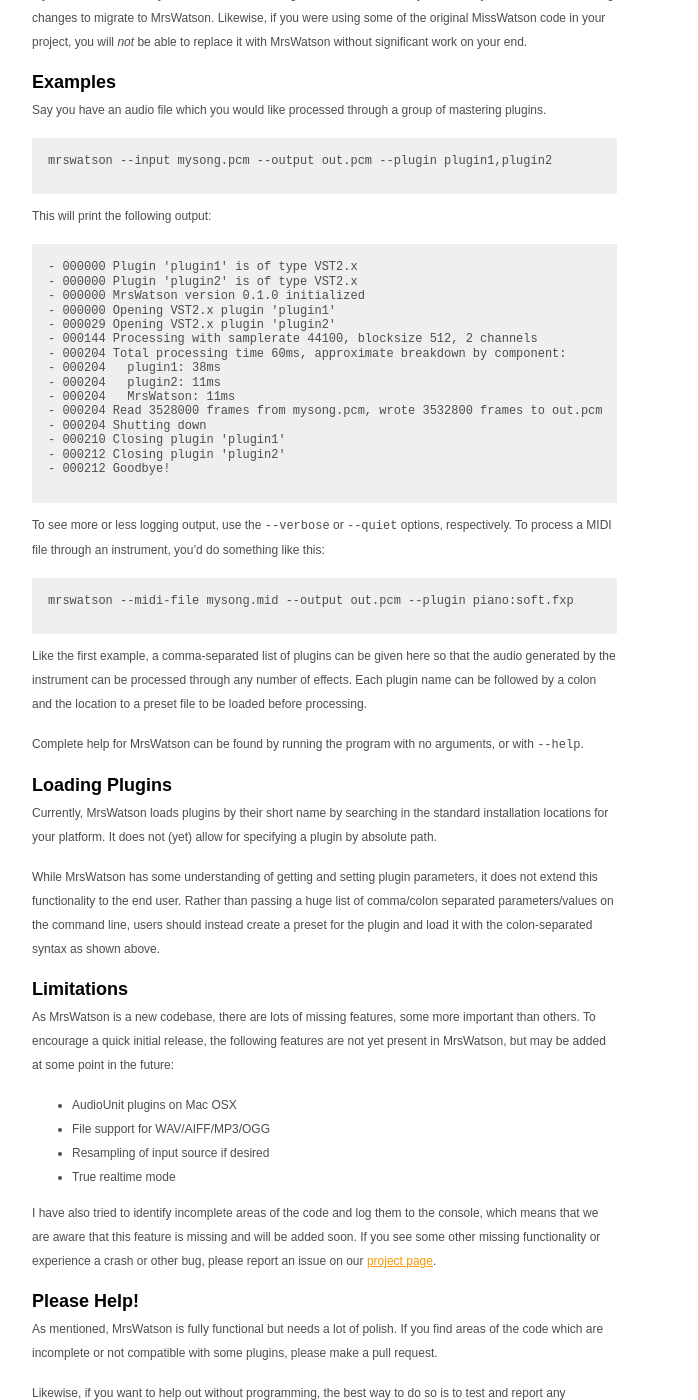
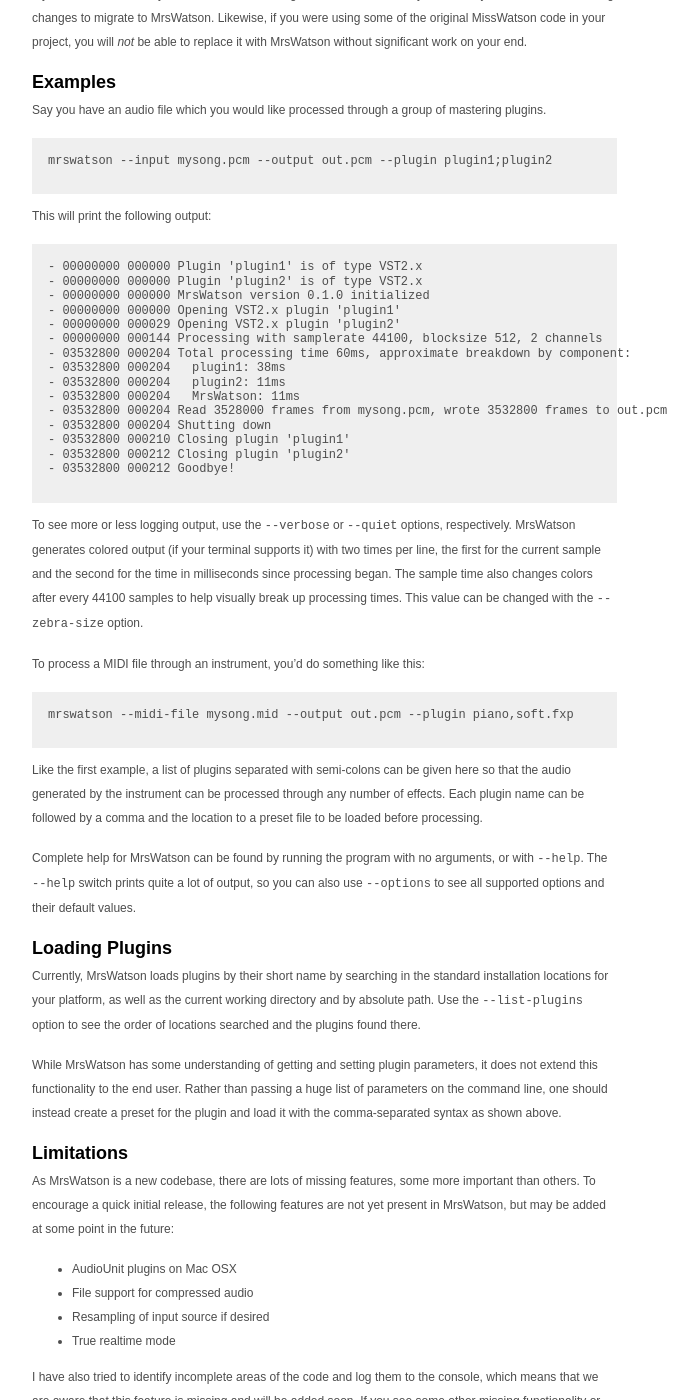
Before and after one commit to teragonaudio/Website, a Jekyll site: the page built from MrsWatson.md, in a window 1280 px wide and 1400 px high, scrolled down 747 px. Shown: the whole window, without its empty margins (143-841 px from the left). Built offline with Jekyll 4.4.1, drawn with Linux system fonts in a browser that asks for light colours; some of the changed text lies outside the part shown.

Commit message:
Update documentation for MrsWatson

```diff
--- a/MrsWatson.md
+++ b/MrsWatson.md
@@ -53,53 +53,61 @@ Examples
 Say you have an audio file which you would like processed through a group of
 mastering plugins.
 
-    mrswatson --input mysong.pcm --output out.pcm --plugin plugin1,plugin2
+    mrswatson --input mysong.pcm --output out.pcm --plugin plugin1;plugin2
 
 This will print the following output:
 
-    - 000000 Plugin 'plugin1' is of type VST2.x
-    - 000000 Plugin 'plugin2' is of type VST2.x
-    - 000000 MrsWatson version 0.1.0 initialized
-    - 000000 Opening VST2.x plugin 'plugin1'
-    - 000029 Opening VST2.x plugin 'plugin2'
-    - 000144 Processing with samplerate 44100, blocksize 512, 2 channels
-    - 000204 Total processing time 60ms, approximate breakdown by component:
-    - 000204   plugin1: 38ms
-    - 000204   plugin2: 11ms
-    - 000204   MrsWatson: 11ms
-    - 000204 Read 3528000 frames from mysong.pcm, wrote 3532800 frames to out.pcm
-    - 000204 Shutting down
-    - 000210 Closing plugin 'plugin1'
-    - 000212 Closing plugin 'plugin2'
-    - 000212 Goodbye!
+    - 00000000 000000 Plugin 'plugin1' is of type VST2.x
+    - 00000000 000000 Plugin 'plugin2' is of type VST2.x
+    - 00000000 000000 MrsWatson version 0.1.0 initialized
+    - 00000000 000000 Opening VST2.x plugin 'plugin1'
+    - 00000000 000029 Opening VST2.x plugin 'plugin2'
+    - 00000000 000144 Processing with samplerate 44100, blocksize 512, 2 channels
+    - 03532800 000204 Total processing time 60ms, approximate breakdown by component:
+    - 03532800 000204   plugin1: 38ms
+    - 03532800 000204   plugin2: 11ms
+    - 03532800 000204   MrsWatson: 11ms
+    - 03532800 000204 Read 3528000 frames from mysong.pcm, wrote 3532800 frames to out.pcm
+    - 03532800 000204 Shutting down
+    - 03532800 000210 Closing plugin 'plugin1'
+    - 03532800 000212 Closing plugin 'plugin2'
+    - 03532800 000212 Goodbye!
 
 To see more or less logging output, use the `--verbose` or `--quiet` options,
-respectively.  To process a MIDI file through an instrument, you'd do
-something like this:
+respectively. MrsWatson generates colored output (if your terminal supports
+it) with two times per line, the first for the current sample and the second
+for the time in milliseconds since processing began. The sample time also
+changes colors after every 44100 samples to help visually break up processing
+times. This value can be changed with the `--zebra-size`  option.
 
-    mrswatson --midi-file mysong.mid --output out.pcm --plugin piano:soft.fxp
+To process a MIDI file through an instrument, you'd do something like this:
 
-Like the first example, a comma-separated list of plugins can be given here so
-that the audio generated by the instrument can be processed through any number
-of effects. Each plugin name can be followed by a colon and the location to a
-preset file to be loaded before processing.
+    mrswatson --midi-file mysong.mid --output out.pcm --plugin piano,soft.fxp
+
+Like the first example, a list of plugins separated with semi-colons can be
+given here so that the audio generated by the instrument can be processed
+through any number of effects. Each plugin name can be followed by a comma and
+the location to a preset file to be loaded before processing.
 
 Complete help for MrsWatson can be found by running the program with no
-arguments, or with `--help`.
+arguments, or with `--help`. The `--help` switch prints quite a lot of output,
+so you can also use `--options` to see all supported options and their default
+values.
 
 
 Loading Plugins
 ---------------
 
 Currently, MrsWatson loads plugins by their short name by searching in the
-standard installation locations for your platform. It does not (yet) allow for
-specifying a plugin by absolute path.
+standard installation locations for your platform, as well as the current
+working directory and by absolute path. Use the `--list-plugins` option to see
+the order of locations searched and the plugins found there.
 
 While MrsWatson has some understanding of getting and setting plugin
 parameters, it does not extend this functionality to the end user. Rather than
-passing a huge list of comma/colon separated parameters/values on the command
-line, users should instead create a preset for the plugin and load it with the
-colon-separated syntax as shown above.
+passing a huge list of parameters on the command line, one should instead
+create a preset for the plugin and load it with the comma-separated syntax
+as shown above.
 
 
 Limitations
@@ -111,18 +119,48 @@ features are not yet present in MrsWatson, but may be added at some point in
 the future:
 
 * AudioUnit plugins on Mac OSX
-* File support for WAV/AIFF/MP3/OGG
+* File support for compressed audio
 * Resampling of input source if desired
 * True realtime mode
 
 I have also tried to identify incomplete areas of the code and log them to the
 console, which means that we are aware that this feature is missing and will
 be added soon. If you see some other missing functionality or experience a
-crash or other bug, please report an issue on our [project page][3].
+crash or other bug, please report an issue on the [project page][3].
+
+
+Building
+--------
+
+MrsWatson can be built either from the command line or with a few popular IDE's.
+For the command line builds, you will need the following:
+
+* A relatively recent automake
+* A relatively recent autoconf
+* Mingw (on Windows)
+
+On Windows, MrsWatson can also be built with Visual Studio, which is preferred
+as this offers better performance. After cloning the source code, run the
+`setup-build.sh` script, then `./configure` and `make` as usual. Please report
+any build problems on the [project page][3].
+
+As MrsWatson is a 32-bit executable, which is needed to support 32-bit plugins
+(of which are the vast majority in the plugin world), you may also need some
+32-bit compatibility libraries installed on your system. On linux, you may
+need to install the following packages to build MrsWatson from source:
+
+* gcc-multilib
+* ia32-libs
+* libc6-dev:i386
+
+Alternately, MrsWatson can be built with a few popular IDE's. Build files are
+included in the `projects` directory under the project sources root.
+Distribution builds of MrsWatson are always made with `make`, except for on
+Windows.
+
 
 Please Help!
 ------------
-
 
 As mentioned, MrsWatson is fully functional but needs a lot of polish. If you
 find areas of the code which are incomplete or not compatible with some
@@ -147,6 +185,14 @@ The organizations which have helped us the most are:
   an essential part of this.
 
 
+Special Thanks
+--------------
+
+Big additional thanks to:
+
+* Andrew McCrea (@thrusong)
+
+
 Licensing
 ---------
 
```
